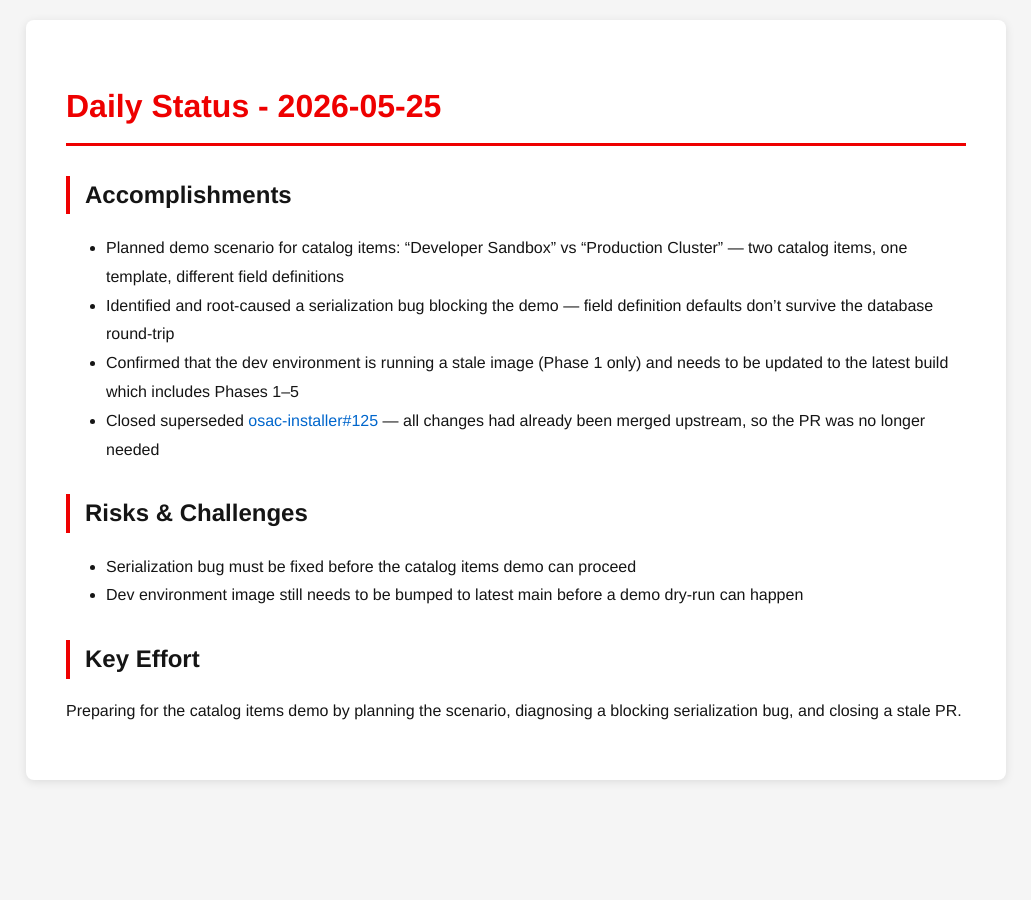
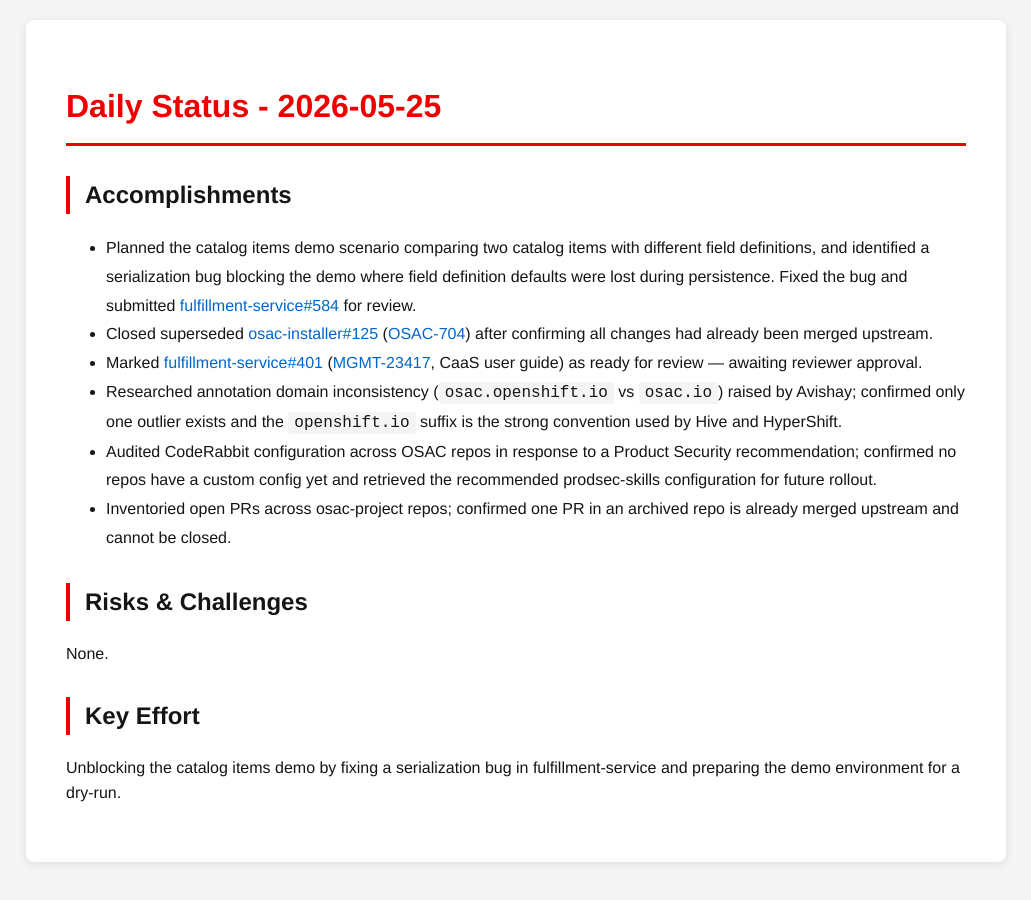
Before and after one commit to tzvatot/daily-status, a Jekyll site: the page built from 2026-05-25.md, in a window 1280 px wide. Shown: the whole page, without its empty margins (124-1155 px from the left). Built offline with Jekyll 4.4.1, drawn with Linux system fonts in a browser that asks for light colours.

Commit message:
Daily status update - 2026-05-25

```diff
--- a/2026-05-25.md
+++ b/2026-05-25.md
@@ -7,14 +7,15 @@
 # Daily Status - 2026-05-25
 
 ## Accomplishments
-- Planned demo scenario for catalog items: "Developer Sandbox" vs "Production Cluster" — two catalog items, one template, different field definitions
-- Identified and root-caused a serialization bug blocking the demo — field definition defaults don't survive the database round-trip
-- Confirmed that the dev environment is running a stale image (Phase 1 only) and needs to be updated to the latest build which includes Phases 1–5
-- Closed superseded [osac-installer#125](https://github.com/osac-project/osac-installer/pull/125) — all changes had already been merged upstream, so the PR was no longer needed
+- Planned the catalog items demo scenario comparing two catalog items with different field definitions, and identified a serialization bug blocking the demo where field definition defaults were lost during persistence. Fixed the bug and submitted [fulfillment-service#584](https://github.com/osac-project/fulfillment-service/pull/584) for review.
+- Closed superseded [osac-installer#125](https://github.com/osac-project/osac-installer/pull/125) ([OSAC-704](https://redhat.atlassian.net/browse/OSAC-704)) after confirming all changes had already been merged upstream.
+- Marked [fulfillment-service#401](https://github.com/osac-project/fulfillment-service/pull/401) ([MGMT-23417](https://redhat.atlassian.net/browse/MGMT-23417), CaaS user guide) as ready for review — awaiting reviewer approval.
+- Researched annotation domain inconsistency (`osac.openshift.io` vs `osac.io`) raised by Avishay; confirmed only one outlier exists and the `openshift.io` suffix is the strong convention used by Hive and HyperShift.
+- Audited CodeRabbit configuration across OSAC repos in response to a Product Security recommendation; confirmed no repos have a custom config yet and retrieved the recommended prodsec-skills configuration for future rollout.
+- Inventoried open PRs across osac-project repos; confirmed one PR in an archived repo is already merged upstream and cannot be closed.
 
 ## Risks & Challenges
-- Serialization bug must be fixed before the catalog items demo can proceed
-- Dev environment image still needs to be bumped to latest main before a demo dry-run can happen
+None.
 
 ## Key Effort
-Preparing for the catalog items demo by planning the scenario, diagnosing a blocking serialization bug, and closing a stale PR.
+Unblocking the catalog items demo by fixing a serialization bug in fulfillment-service and preparing the demo environment for a dry-run.
```
